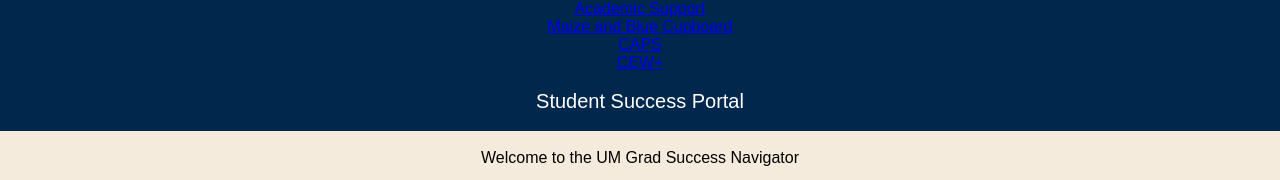
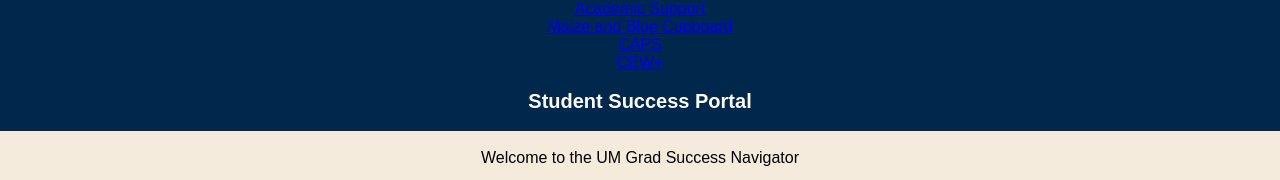
Before and after one commit to nd646/client_project_html_f24, a plain HTML site: page index.html in a window 1280 px wide. Shown: the part 430-610 px from the top of the page. Drawn offline with Linux system fonts and the light colour scheme.

Commit message:
Add files via upload

```diff
--- a/css/style.css
+++ b/css/style.css
@@ -11,7 +11,7 @@ h1{
     font-family: Arial, Helvetica, sans-serif;
     text-align: center;
     color: #ffffff;
-    font-weight: 2px;
+    font-weight: bold;
 }
 
 h2{
--- a/style.css
+++ b/style.css
@@ -11,7 +11,7 @@ h1{
     font-family: Arial, Helvetica, sans-serif;
     text-align: center;
     color: #ffffff;
-    font-weight: 2px;
+    font-weight: bold;
 }
 
 h2{
```
